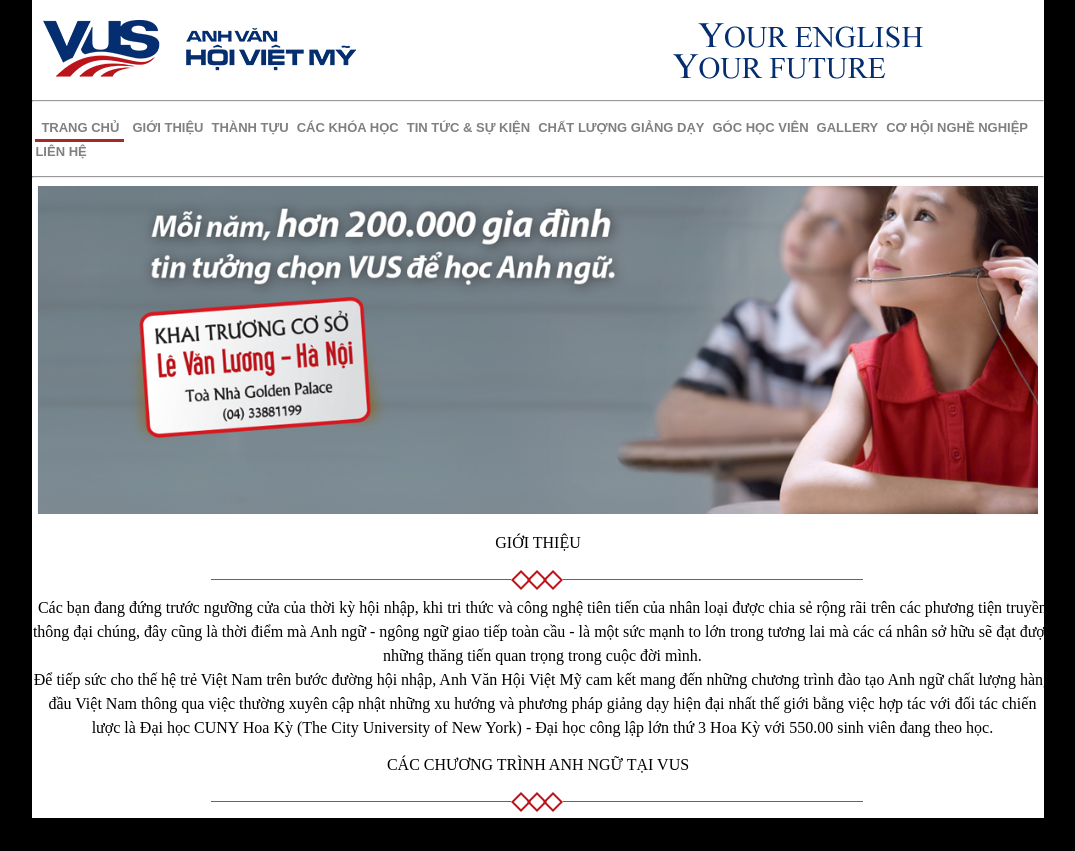
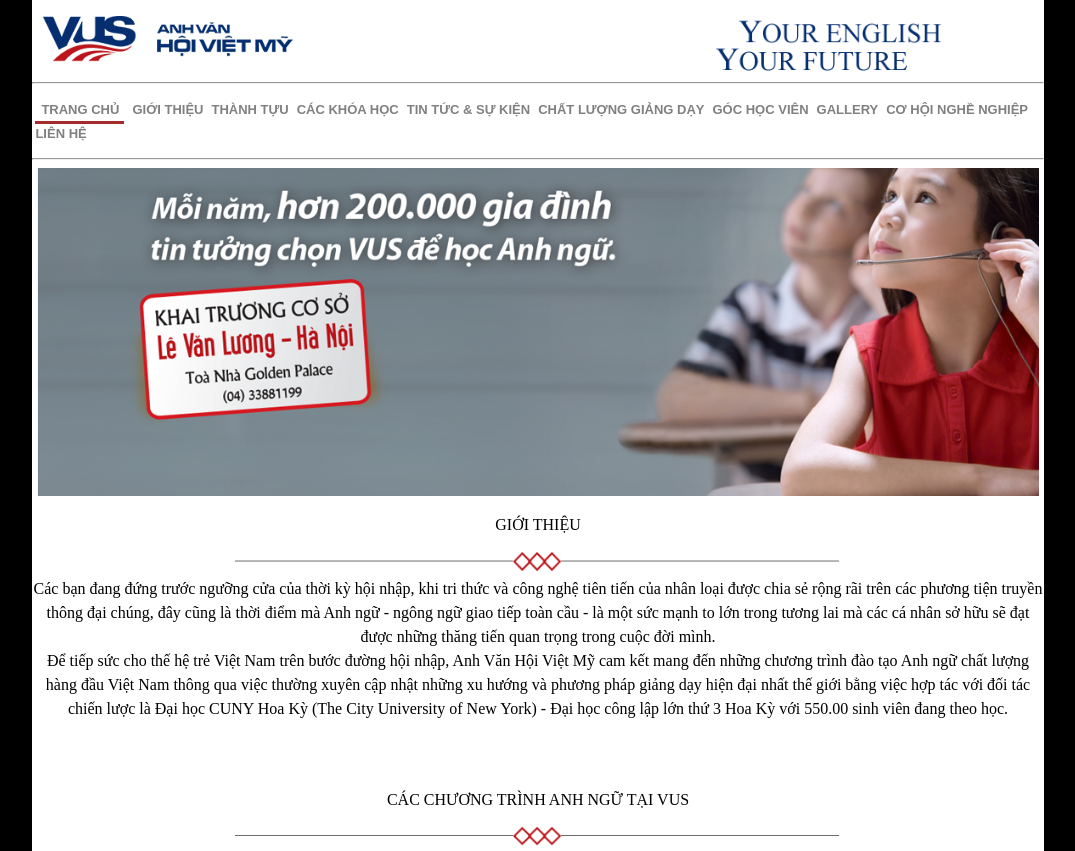
Before and after one commit to anhnd1995/FE-Cybersoft-Assignment2, a plain HTML site: page index.html in a window 1280 px wide. Shown: the whole page, without its empty margins (102-1177 px from the left). Before the commit the page ends 818 px from the top, so only its background shows below. Drawn offline with Linux system fonts and the light colour scheme.

Commit message:
Finised upto introduction part

```diff
--- a/index.html
+++ b/index.html
@@ -9,10 +9,12 @@
 <body>
     <div class="container">
         <!-- Logo and banner -->
-        <div class="logo"></div>
-        <img src="./asset/logo.png" alt="VUS Logo" id="vus-logo">
-        <img src="./asset/slogan.png" alt="VUS Slogan" id="vus-slogan">
+        <div class="header">
+        <img src="./asset/logo.png" alt="VUS Logo" id="header__logo">
+        <img src="./asset/slogan.png" alt="VUS Slogan" id="header__slogan">
+    </div>
         <hr>
+
 
         <!-- Navigation -->
         <div class="nav">
@@ -33,23 +35,24 @@
 
         <!-- Carousel -->
         <div class="carousel">
-            <img id="carousel__img" src="./asset/slider_1.png" alt="promotion picture" width="99%">
+            <img id="carousel__img" src="./asset/slider_1.png" alt="promotion picture">
         </div>
 
         <!-- Introduction -->
         <div class="title introduction">
             <p>GIỚI THIỆU</p>
-            <img src="./asset/line.png" alt="line seperation">
+            <img id="line" src="./asset/line.png" alt="line seperation">
             <p id="inrtroduction__paragraph">Các bạn đang đứng trước ngưỡng cửa của thời kỳ hội nhập, khi tri thức và công nghệ tiên tiến của nhân loại được chia sẻ rộng rãi trên các phương tiện truyền thông đại chúng, đây cũng là thời điểm mà Anh ngữ - ngông ngữ giao tiếp toàn cầu - là một sức mạnh to lớn trong tương lai mà các cá nhân sở hữu sẽ đạt được những thăng tiến quan trọng trong cuộc đời mình. <br>
             Để tiếp sức cho thế hệ trẻ Việt Nam trên bước đường hội nhập, Anh Văn Hội Việt Mỹ cam kết mang đến những chương trình đào tạo Anh ngữ chất lượng hàng đầu Việt Nam thông qua việc thường xuyên cập nhật những xu hướng và phương pháp giảng dạy hiện đại nhất thế giới bằng việc hợp tác với đối tác chiến lược là Đại học CUNY Hoa Kỳ (The City University of New York) - Đại học công lập lớn thứ 3 Hoa Kỳ với 550.00 sinh viên đang theo học.
             </p>
+            <br><br><br>
         </div>
 
 
         <!-- Program -->
         <div class="title program">
             <p>CÁC CHƯƠNG TRÌNH ANH NGỮ TẠI VUS</p>
-            <img src="./asset/line.png" alt="line seperation">
+            <img id="line" src="./asset/line.png" alt="line seperation">
         </div>
 
         <!-- News and Events -->
--- a/styles/style.css
+++ b/styles/style.css
@@ -1,3 +1,7 @@
+*{
+    box-sizing: border-box;
+}
+
 html, body{
     background-color: black;
     height: 100%;
@@ -10,16 +14,18 @@ html, body{
     background-color: white;
     width: 80%;
     /* height: 100%; */
-    margin: auto;
+    margin: 0 auto;
 }
 
-#vus-logo{
+#header__logo{
     margin-left: 10px;
+    width: 30%;
 }
 
-#vus-slogan{
+#header__slogan{
     float: right;
-    margin-right: 120px;
+    margin-right: 10%;
+    width: 25%;
 }
 
 .navmenu{
@@ -45,7 +51,10 @@ html, body{
 }
 
 #carousel__img{
-    margin-left: 5px;
+    max-width: 99%;
+    max-height: auto;
+    margin-left: 0.5%;
+    margin-right: auto;
 }
 
 .title{
@@ -53,7 +62,12 @@ html, body{
 }
 
 #inrtroduction__paragraph{
-    width: 1020px;
-    margin: auto;
+    /* use max-width for text responsive  */
+    max-width: 1020px;
+    margin: 0 auto;
     line-height: 1.5;
 }
+
+#line{
+    width: 60%;
+}
```
